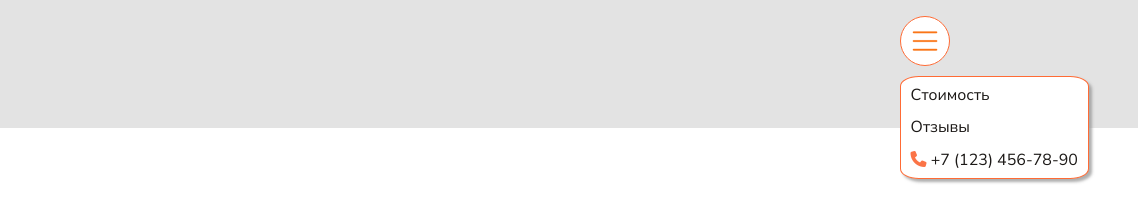
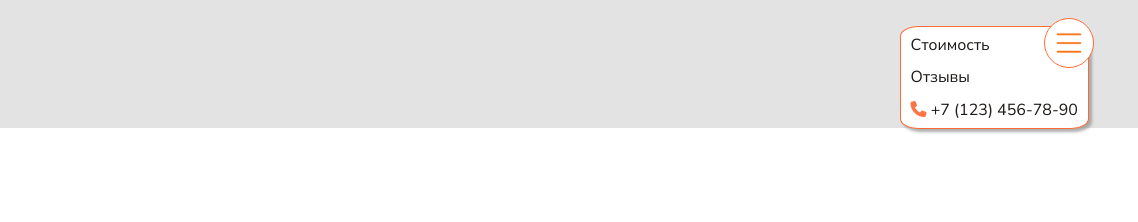
Before and after one commit to InnaSofia/Project_menu, a plain HTML site: page index.html in a window 1280 px wide. Both pictures are taken after a click on the button 1216 px from the left and 41 px from the top of the page. Shown: the full height of the page, 142-1280 px from the left. Drawn offline with Linux system fonts and the light colour scheme.

Commit message:
кнопка на месте

```diff
--- a/script.js
+++ b/script.js
@@ -17,7 +17,7 @@ function openMenu(){
     document.getElementById("buttonMenu").style.width = "50px"
     document.getElementById("buttonMenu").style.height = "50px"
     document.getElementById("buttonMenu").style.border = "1px solid #ff6b35"
-    document.getElementById("buttonMenu").style.position = "relative"
-
-
+    document.getElementById("buttonMenu").style.position = "absolute"
+    document.getElementById("buttonMenu").style.top = "2%"
+    document.getElementById("buttonMenu").style.right = "3%"
 }
--- a/styles.css
+++ b/styles.css
@@ -70,6 +70,7 @@ html{
     display: flex;
     justify-content: center;
     align-items: center;
+    cursor: pointer;
 }
 
 
```
